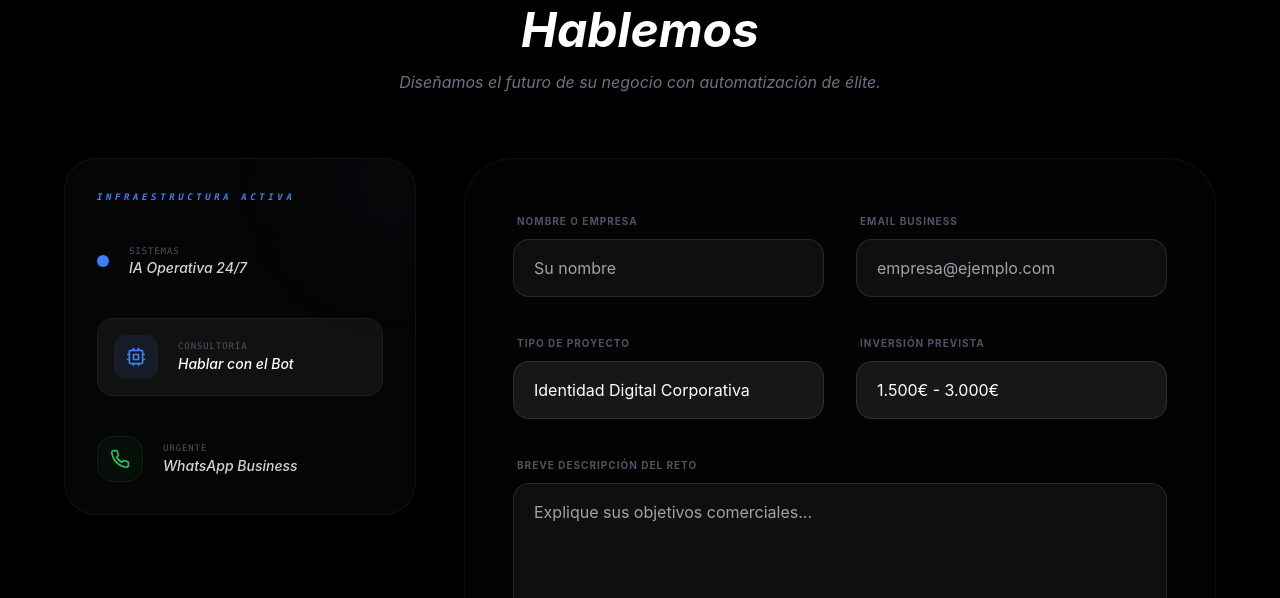
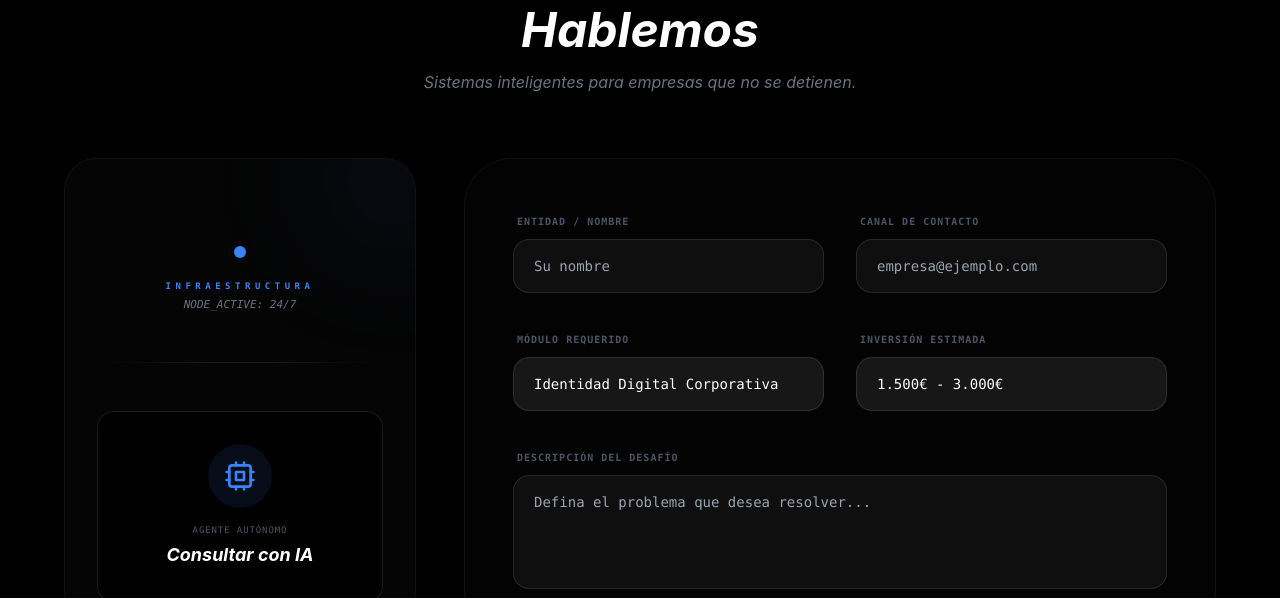
Before and after one commit to UriGali/uriroig-frontend, a React (Vite) app: page /contacto in a window 1280 px wide. Shown: the part 202-800 px from the top of the page. Built offline with nearby package versions, Linux system fonts and the light colour scheme.

Commit message:
Final cleanup: pure AI interface

```diff
--- a/src/components/ContactForm.jsx
+++ b/src/components/ContactForm.jsx
@@ -1,6 +1,6 @@
 import React, { useState } from 'react';
 import { Link } from 'react-router-dom';
-import { Send, MessageCircle, CheckCircle2, Phone, Cpu, Activity } from 'lucide-react';
+import { Send, CheckCircle2, Cpu } from 'lucide-react';
 import toast from 'react-hot-toast';
 
 const ContactForm = () => {
@@ -54,56 +54,57 @@ const ContactForm = () => {
       <div className="max-w-6xl mx-auto">
         <div className="text-center mb-16">
           <h2 className="text-4xl md:text-5xl font-bold text-white mb-4 italic">Hablemos</h2>
-          <p className="text-gray-500 italic max-w-lg mx-auto">Diseñamos el futuro de su negocio con automatización de élite.</p>
+          <p className="text-gray-500 italic max-w-lg mx-auto">Sistemas inteligentes para empresas que no se detienen.</p>
         </div>
 
         <div className="grid grid-cols-1 lg:grid-cols-3 gap-12">
 
-          {/* COLUMNA IZQUIERDA: STATUS & BOT */}
-          <div className="lg:col-span-1 space-y-4">
-            <div className="bg-white/[0.02] border border-white/5 p-8 rounded-[2rem] backdrop-blur-3xl relative overflow-hidden group">
-              <div className="absolute -top-10 -right-10 w-32 h-32 bg-blue-500/5 rounded-full blur-3xl" />
+          {/* COLUMNA IZQUIERDA: AGENTE IA (SIN INFO PERSONAL) */}
+          <div className="lg:col-span-1">
+            <div className="bg-white/[0.02] border border-white/5 p-8 rounded-[2rem] backdrop-blur-3xl relative overflow-hidden h-full flex flex-col justify-center">
+              <div className="absolute -top-10 -right-10 w-32 h-32 bg-blue-500/10 rounded-full blur-3xl" />
 
-              <h3 className="text-blue-500 font-mono text-[9px] uppercase tracking-[0.4em] mb-10 font-bold italic">Infraestructura Activa</h3>
-
-              <div className="space-y-10">
-                {/* Indicador de IA */}
-                <div className="flex items-center gap-5">
-                  <div className="relative">
+              <div className="space-y-12">
+                {/* Indicador de Status */}
+                <div className="text-center space-y-4">
+                  <div className="relative inline-block">
                     <div className="w-3 h-3 bg-blue-500 rounded-full animate-ping absolute opacity-75" />
                     <div className="w-3 h-3 bg-blue-500 rounded-full relative" />
                   </div>
-                  <div className="text-left">
-                    <p className="text-[9px] text-gray-600 uppercase font-mono tracking-widest">Sistemas</p>
-                    <p className="text-sm text-gray-300 font-medium italic">IA Operativa 24/7</p>
+                  <div>
+                    <h3 className="text-blue-500 font-mono text-[9px] uppercase tracking-[0.5em] font-bold">Infraestructura</h3>
+                    <p className="text-[11px] text-gray-500 italic mt-1 font-mono">NODE_ACTIVE: 24/7</p>
                   </div>
                 </div>
 
-                {/* Botón Chatbot IA */}
+                <div className="h-px bg-gradient-to-r from-transparent via-white/10 to-transparent w-full" />
+
+                {/* Único punto de contacto: El Bot */}
+                <div className="space-y-6">
                   <button
                     type="button"
-                  onClick={() => toast("Iniciando Asistente Virtual...", { icon: '🤖', style: { background: '#0a0a0a', color: '#fff', border: '1px solid #3b82f6' } })}
-                  className="w-full flex items-center gap-5 p-4 bg-white/5 rounded-2xl border border-white/5 hover:border-blue-500/40 transition-all text-left group/bot"
+                    onClick={() => toast("Iniciando Consultoría Virtual...", {
+                      icon: '🧠',
+                      style: { background: '#0a0a0a', color: '#fff', border: '1px solid #3b82f6' }
+                    })}
+                    className="w-full group/bot relative"
                   >
-                  <div className="p-3 bg-blue-500/10 rounded-xl group-hover/bot:bg-blue-500/20 transition-all">
-                    <Cpu className="w-5 h-5 text-blue-500" />
+                    <div className="absolute -inset-1 bg-blue-600/20 rounded-2xl blur opacity-0 group-hover/bot:opacity-100 transition duration-500"></div>
+                    <div className="relative flex flex-col items-center gap-4 p-8 bg-black border border-white/10 rounded-2xl hover:border-blue-500/50 transition-all">
+                      <div className="p-4 bg-blue-500/10 rounded-full group-hover/bot:scale-110 transition-transform">
+                        <Cpu className="w-8 h-8 text-blue-500" />
                       </div>
-                  <div>
-                    <p className="text-[9px] text-gray-600 uppercase font-mono tracking-widest">Consultoría</p>
-                    <p className="text-sm text-white font-medium italic">Hablar con el Bot</p>
+                      <div className="text-center">
+                        <p className="text-[9px] text-gray-600 uppercase font-mono tracking-widest mb-1">Agente Autónomo</p>
+                        <p className="text-lg text-white font-bold italic">Consultar con IA</p>
+                      </div>
                     </div>
                   </button>
 
-                {/* WhatsApp */}
-                <a href="https://wa.me/tu_numero" target="_blank" rel="noreferrer" className="flex items-center gap-5 group/wa">
-                  <div className="p-3 bg-green-500/5 rounded-2xl group-hover/wa:bg-green-500/20 transition-all border border-white/5">
-                    <Phone className="w-5 h-5 text-green-500" />
+                  <p className="text-[10px] text-center text-gray-600 font-mono leading-relaxed">
+                    Sistemas optimizados. Sin fricción. Sin intervención manual.
+                  </p>
                 </div>
-                  <div className="text-left">
-                    <p className="text-[9px] text-gray-600 uppercase font-mono tracking-widest">Urgente</p>
-                    <p className="text-sm text-gray-300 font-medium italic">WhatsApp Business</p>
-                  </div>
-                </a>
               </div>
             </div>
           </div>
@@ -113,23 +114,23 @@ const ContactForm = () => {
             <form onSubmit={handleSubmit} className="bg-white/[0.01] border border-white/5 p-8 md:p-12 rounded-[3rem] shadow-2xl relative">
               <div className="grid grid-cols-1 md:grid-cols-2 gap-8 mb-8">
                 <div className="space-y-2">
-                  <label className="text-[10px] text-gray-600 uppercase tracking-widest ml-1 font-bold">Nombre o Empresa</label>
+                  <label className="text-[10px] text-gray-600 uppercase tracking-widest ml-1 font-bold font-mono">Entidad / Nombre</label>
                   <input
                     type="text"
                     value={formData.name}
                     placeholder="Su nombre"
-                    className="w-full bg-white/5 border border-white/10 rounded-2xl px-5 py-4 text-white focus:outline-none focus:border-blue-500/50 transition-all"
+                    className="w-full bg-white/5 border border-white/10 rounded-2xl px-5 py-4 text-white focus:outline-none focus:border-blue-500/50 transition-all font-mono text-sm"
                     onChange={(e) => setFormData({ ...formData, name: e.target.value })}
                     required
                   />
                 </div>
                 <div className="space-y-2">
-                  <label className="text-[10px] text-gray-600 uppercase tracking-widest ml-1 font-bold">Email Business</label>
+                  <label className="text-[10px] text-gray-600 uppercase tracking-widest ml-1 font-bold font-mono">Canal de Contacto</label>
                   <input
                     type="email"
                     value={formData.email}
                     placeholder="empresa@ejemplo.com"
-                    className="w-full bg-white/5 border border-white/10 rounded-2xl px-5 py-4 text-white focus:outline-none focus:border-blue-500/50 transition-all"
+                    className="w-full bg-white/5 border border-white/10 rounded-2xl px-5 py-4 text-white focus:outline-none focus:border-blue-500/50 transition-all font-mono text-sm"
                     onChange={(e) => setFormData({ ...formData, email: e.target.value })}
                     required
                   />
@@ -138,10 +139,10 @@ const ContactForm = () => {
 
               <div className="grid grid-cols-1 md:grid-cols-2 gap-8 mb-8">
                 <div className="space-y-2">
-                  <label className="text-[10px] text-gray-600 uppercase tracking-widest ml-1 font-bold">Tipo de Proyecto</label>
+                  <label className="text-[10px] text-gray-600 uppercase tracking-widest ml-1 font-bold font-mono">Módulo Requerido</label>
                   <select
                     value={formData.service}
-                    className="w-full bg-neutral-900 border border-white/10 rounded-2xl px-5 py-4 text-white focus:outline-none focus:border-blue-500/50 transition-all appearance-none cursor-pointer"
+                    className="w-full bg-neutral-900 border border-white/10 rounded-2xl px-5 py-4 text-white focus:outline-none focus:border-blue-500/50 transition-all appearance-none cursor-pointer font-mono text-sm"
                     onChange={(e) => setFormData({ ...formData, service: e.target.value })}
                   >
                     <option value="Identidad Digital Corporativa">Identidad Digital Corporativa</option>
@@ -150,10 +151,10 @@ const ContactForm = () => {
                   </select>
                 </div>
                 <div className="space-y-2">
-                  <label className="text-[10px] text-gray-600 uppercase tracking-widest ml-1 font-bold">Inversión Prevista</label>
+                  <label className="text-[10px] text-gray-600 uppercase tracking-widest ml-1 font-bold font-mono">Inversión Estimada</label>
                   <select
                     value={formData.budget}
-                    className="w-full bg-neutral-900 border border-white/10 rounded-2xl px-5 py-4 text-white focus:outline-none focus:border-blue-500/50 transition-all appearance-none cursor-pointer"
+                    className="w-full bg-neutral-900 border border-white/10 rounded-2xl px-5 py-4 text-white focus:outline-none focus:border-blue-500/50 transition-all appearance-none cursor-pointer font-mono text-sm"
                     onChange={(e) => setFormData({ ...formData, budget: e.target.value })}
                   >
                     <option value="800€ - 1.500€">800€ - 1.500€</option>
@@ -164,12 +165,12 @@ const ContactForm = () => {
               </div>
 
               <div className="mb-8 space-y-2">
-                <label className="text-[10px] text-gray-600 uppercase tracking-widest ml-1 font-bold">Breve descripción del reto</label>
+                <label className="text-[10px] text-gray-600 uppercase tracking-widest ml-1 font-bold font-mono">Descripción del Desafío</label>
                 <textarea
                   rows="4"
                   value={formData.message}
-                  placeholder="Explique sus objetivos comerciales..."
-                  className="w-full bg-white/5 border border-white/10 rounded-2xl px-5 py-4 text-white focus:outline-none focus:border-blue-500/50 transition-all resize-none"
+                  placeholder="Defina el problema que desea resolver..."
+                  className="w-full bg-white/5 border border-white/10 rounded-2xl px-5 py-4 text-white focus:outline-none focus:border-blue-500/50 transition-all resize-none font-mono text-sm"
                   onChange={(e) => setFormData({ ...formData, message: e.target.value })}
                   required
                 ></textarea>
@@ -178,9 +179,9 @@ const ContactForm = () => {
               <button
                 type="submit"
                 disabled={status === 'enviando'}
-                className="w-full bg-blue-600 hover:bg-blue-500 disabled:bg-blue-900 text-white font-bold py-5 rounded-2xl transition-all flex items-center justify-center gap-3 group shadow-2xl shadow-blue-600/20 active:scale-[0.98]"
+                className="w-full bg-blue-600 hover:bg-blue-500 disabled:bg-blue-900 text-white font-bold py-5 rounded-2xl transition-all flex items-center justify-center gap-3 group shadow-2xl shadow-blue-600/20 active:scale-[0.98] font-mono uppercase tracking-widest"
               >
-                {status === 'enviando' ? 'Procesando Datos...' : 'Solicitar Propuesta Estratégica'}
+                {status === 'enviando' ? 'EJECUTANDO PROTOCOLO...' : 'ENVIAR SOLICITUD'}
                 <Send className="w-5 h-5 group-hover:translate-x-1 group-hover:-translate-y-1 transition-transform" />
               </button>
             </form>
```
Lines whose indentation alone changed are shown as unchanged.
